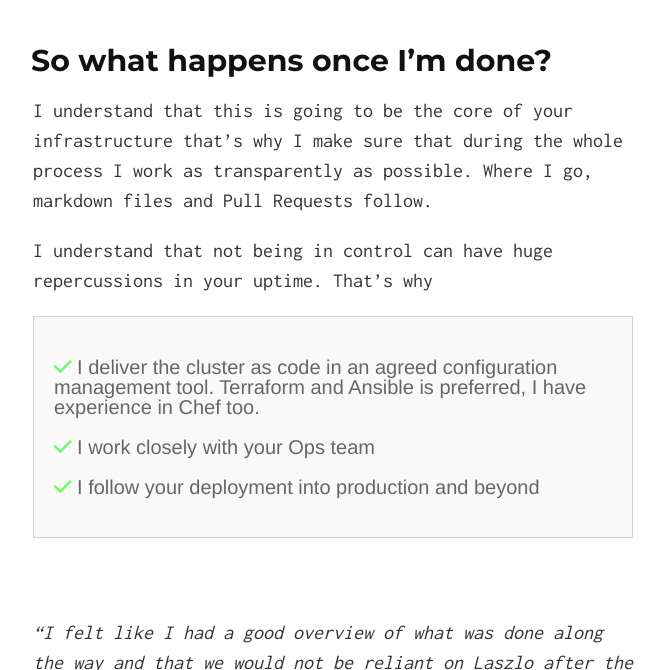
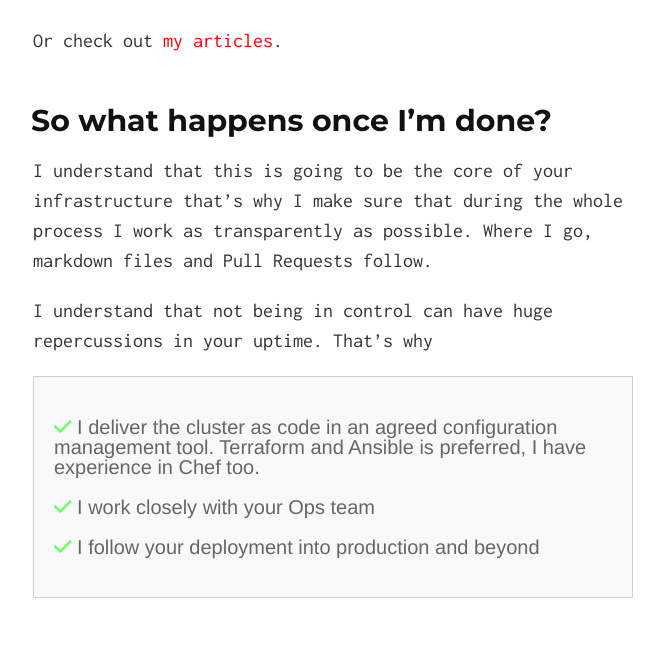
Before and after one commit to laszlocph/website, a Jekyll site: the page built from index.md, in a window 1280 px wide and 900 px high, scrolled down 3608 px, cut to the strip 230-900 px from the top of the window. Shown: the whole strip, without its empty margins (307-972 px from the left). Built offline with Jekyll 4.4.1, drawn with Linux system fonts in a browser that asks for light colours; nearby versions of some CDN libraries.

Commit message:
Articles

```diff
--- a/index.md
+++ b/index.md
@@ -80,6 +80,9 @@ If you enroll now, the first lesson will arrive immediately in your inbox.
 
 <script async id="_ck_219414" src="https://forms.convertkit.com/219414?v=6"></script>
 
+<br/>
+Or check out [my articles](/posts).
+
 ## So what happens once I'm done?
 
 I understand that this is going to be the core of your infrastructure that's why I make sure that during the whole process I work as transparently as possible. Where I go, markdown files and Pull Requests follow.
```
